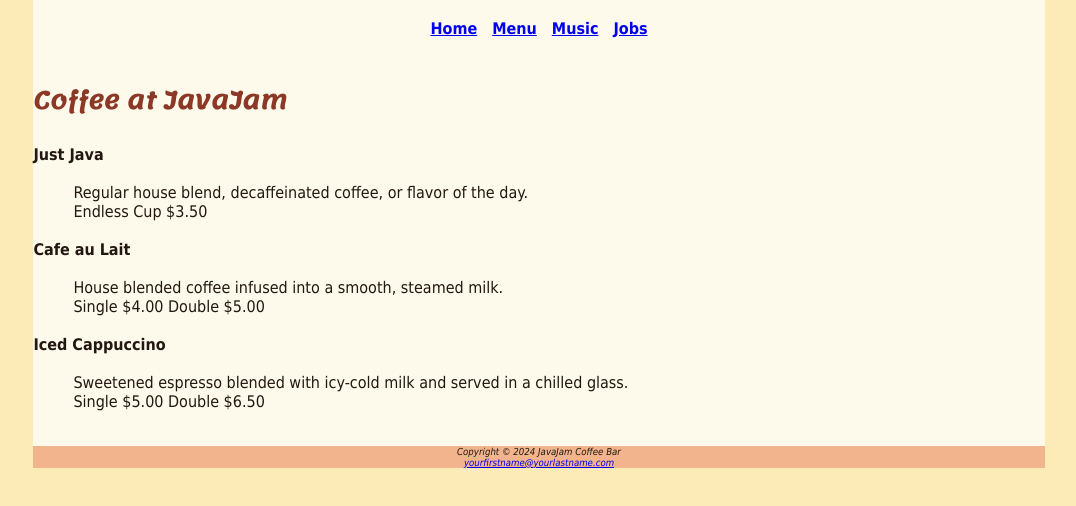
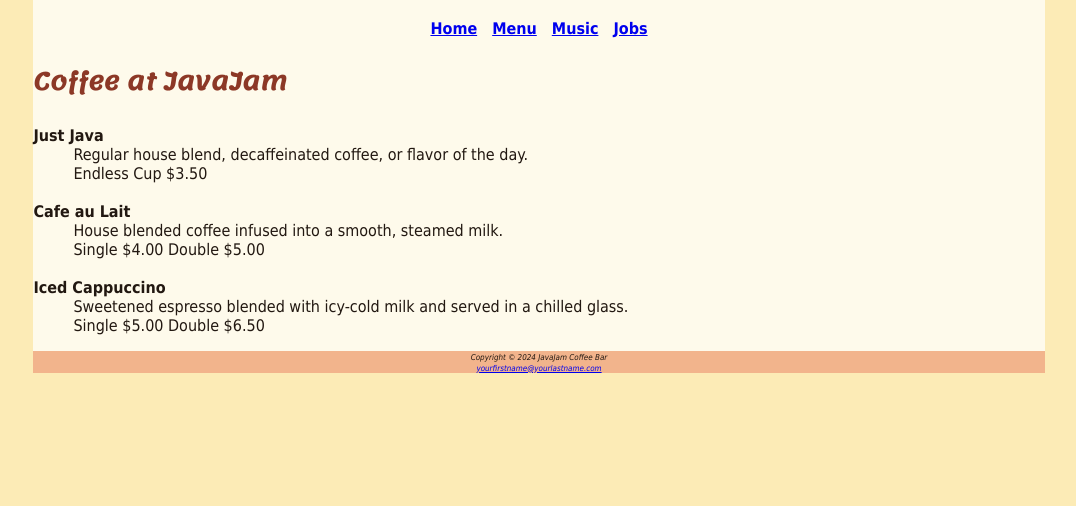
Before and after one commit to Matwha/assignments, a plain HTML site: page menu.html in a window 1280 px wide. Shown: the part 88-594 px from the top of the page, without its empty margins (101-1177 px from the left). Drawn offline with Linux system fonts and the light colour scheme.

Commit message:
fixed an error

```diff
--- a/menu.html
+++ b/menu.html
@@ -14,55 +14,52 @@
 
     <link href="javajam.css" rel="stylesheet" />
   </head>
+<body>
+  <div id="wrapper">
 
-<div id="wrapper">
-  <body>
     <header>
       <h1>JavaJam Coffee Bar</h1>
     </header>
     <nav>
-      <a href="index.html">Home</a> &nbsp; <a href="menu.html">Menu</a> &nbsp;
+      <a href="index.html">Home</a> &nbsp;
+      <a href="menu.html">Menu</a> &nbsp;
       <a href="music.html">Music</a> &nbsp;
       <a href="jobs.html">Jobs</a>
+    </nav>
 
-    </nav>
     <main>
-      <br />
       <h2>Coffee at JavaJam</h2>
       <dl>
-        <dt><strong>Just Java</strong></dt>&nbsp;
+        <dt><strong>Just Java</strong></dt>
+
         <dd>
           Regular house blend, decaffeinated coffee, or flavor of the day.<br />
-          Endless Cup $3.50<br />
+          Endless Cup $3.50<br />&nbsp;
         </dd>
-        &nbsp;
 
-        <dt><strong>Cafe au Lait</strong></dt>&nbsp;
+        <dt><strong>Cafe au Lait</strong></dt>
         <dd>
           House blended coffee infused into a smooth, steamed milk.<br />
-          Single $4.00 Double $5.00<br />
+          Single $4.00 Double $5.00<br />&nbsp;
         </dd>
-        &nbsp;
 
-        <dt><strong>Iced Cappuccino</strong></dt>&nbsp;
+        <dt><strong>Iced Cappuccino</strong></dt>
         <dd>
           Sweetened espresso blended with icy-cold milk and served in a chilled
           glass.<br />
           Single $5.00 Double $6.50<br />
         </dd>
-        &nbsp;
 
       </dl>
     </main>
     <footer>
-      Copyright © 2024 JavaJam Coffee Bar</i></small
-      ><br />
+      <small><i>  Copyright © 2024 JavaJam Coffee Bar<br>
       <a href="mailto:yourfirstname@yourlastname.com"
-        >yourfirstname@yourlastname.com</a
-      >
+        >yourfirstname@yourlastname.com</a>
     </footer>
 
-  </body>
-</div>
+  </div>
+
+</body>
 
 </html>
```
